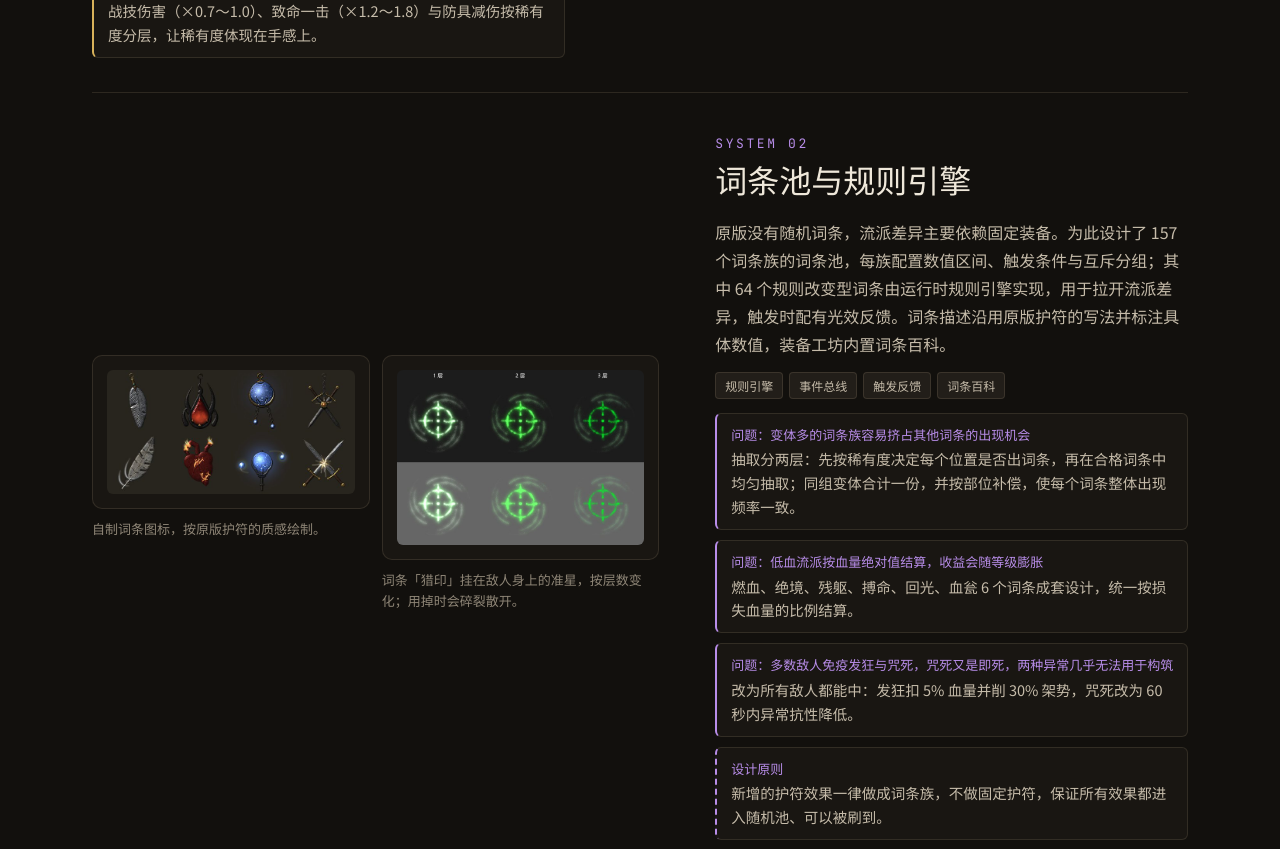
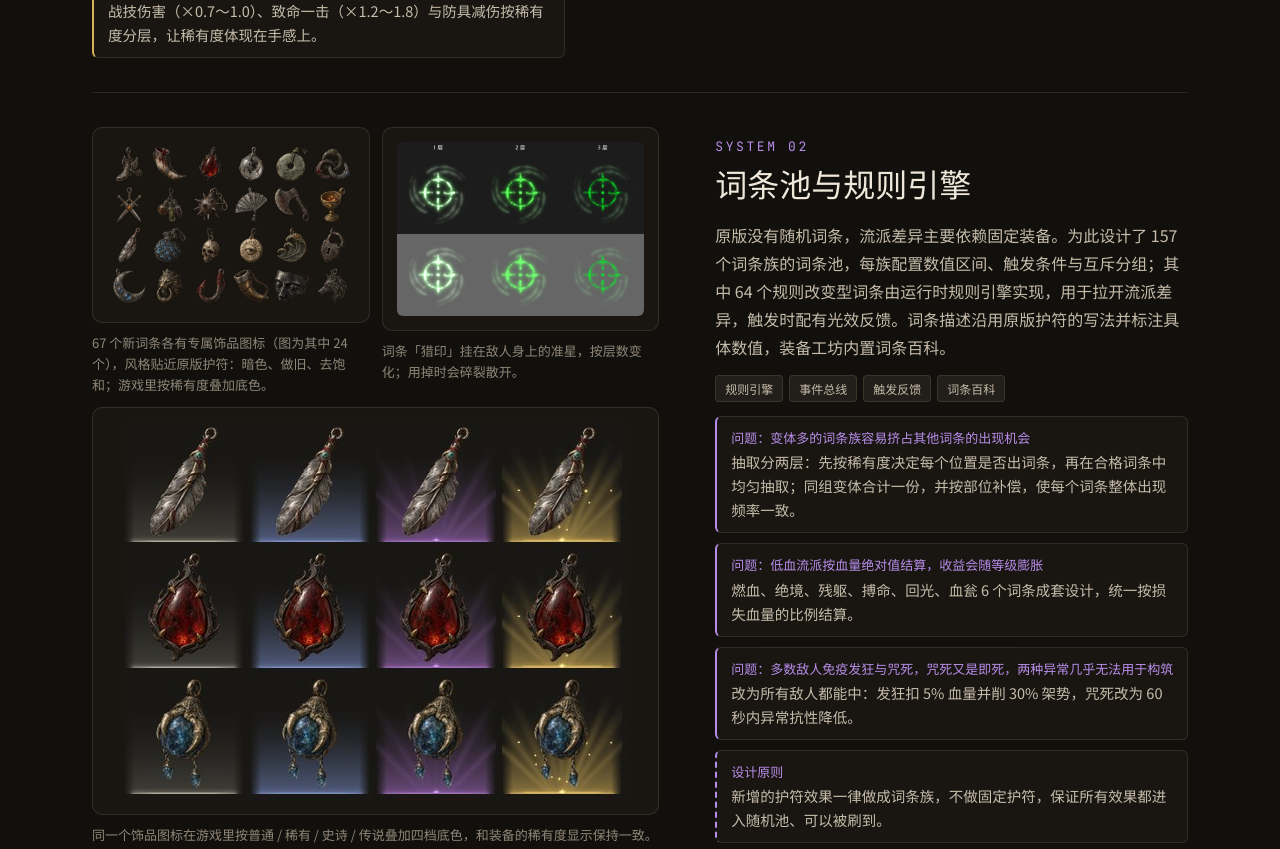
Before and after one commit to xp271/xp271.github.io, a plain HTML site: page index.html in a window 1280 px wide. Shown: the part 4672-5521 px from the top of the page. Drawn offline with Linux system fonts and the light colour scheme; a web font is replaced by a local one.

Commit message:
词条图标换成游戏里现行的饰品图标
- 旧的样稿图换成现行 67 个饰品图标中的 24 个
- 新增同一图标按四档稀有度叠加底色的示例
- AI 使用声明补充：饰品图标由 AI 图像工具按本人编写的设计清单与提示词生成

Co-Authored-By: Claude Opus 5.5 <noreply@anthropic.com>

```diff
--- a/index.html
+++ b/index.html
@@ -520,14 +520,20 @@ footer a:hover { color: var(--gold-2); }
           <li class="rule"><span class="q">设计原则</span>新增的护符效果一律做成词条族，不做固定护符，保证所有效果都进入随机池、可以被刷到。</li>
         </ul>
       </div>
-      <div class="media-2">
+      <div class="media-stack">
+        <div class="media-2">
+          <figure>
+            <div class="panel"><img class="zoom" src="charm_icons.jpg" alt="24 个词条饰品图标：带翼靴、血角杯、血琥珀、交叉双剑、羽毛、狼首等，暗色做旧的金属与宝石质感" width="780" height="524" loading="lazy"></div>
+            <figcaption>67 个新词条各有专属饰品图标（图为其中 24 个），风格贴近原版护符：暗色、做旧、去饱和；游戏里按稀有度叠加底色。</figcaption>
+          </figure>
+          <figure>
+            <div class="panel"><img class="zoom" src="reticle.jpg" alt="猎印准星标记的三个层数，绿色准星逐层变化" width="780" height="550" loading="lazy"></div>
+            <figcaption>词条「猎印」挂在敌人身上的准星，按层数变化；用掉时会碎裂散开。</figcaption>
+          </figure>
+        </div>
         <figure>
-          <div class="panel"><img class="zoom" src="affix_icons.jpg" alt="八个自制的词条图标：羽毛、血滴、法球、交叉剑等" width="640" height="320" loading="lazy"></div>
-          <figcaption>自制词条图标，按原版护符的质感绘制。</figcaption>
-        </figure>
-        <figure>
-          <div class="panel"><img class="zoom" src="reticle.jpg" alt="猎印准星标记的三个层数，绿色准星逐层变化" width="780" height="550" loading="lazy"></div>
-          <figcaption>词条「猎印」挂在敌人身上的准星，按层数变化；用掉时会碎裂散开。</figcaption>
+          <div class="panel"><img class="zoom" src="charm_rarity.jpg" alt="三个饰品图标分别叠加普通、稀有、史诗、传说四档稀有度底色" width="504" height="378" loading="lazy"></div>
+          <figcaption>同一个饰品图标在游戏里按普通 / 稀有 / 史诗 / 传说叠加四档底色，和装备的稀有度显示保持一致。</figcaption>
         </figure>
       </div>
     </div>
@@ -826,6 +832,7 @@ footer a:hover { color: var(--gold-2); }
           <li>代码实现大量使用 Claude Code（Anthropic 的 AI 编程助手）完成。</li>
           <li>我负责：玩法和数值设计、需求拆解与取舍、方案评审、测试验收、发布和玩家反馈处理。</li>
           <li>宣传视频封面的背景图由 AI 生成。</li>
+          <li>新词条的饰品图标由 AI 图像工具生成：设计清单与提示词由本人编写，生成后再经抠图、统一尺寸并叠加稀有度底色。</li>
         </ul>
       </div>
       <div class="card">
```
Also changed, not shown: affix_icons.jpg (deleted), charm_icons.jpg (added), charm_rarity.jpg (added).
